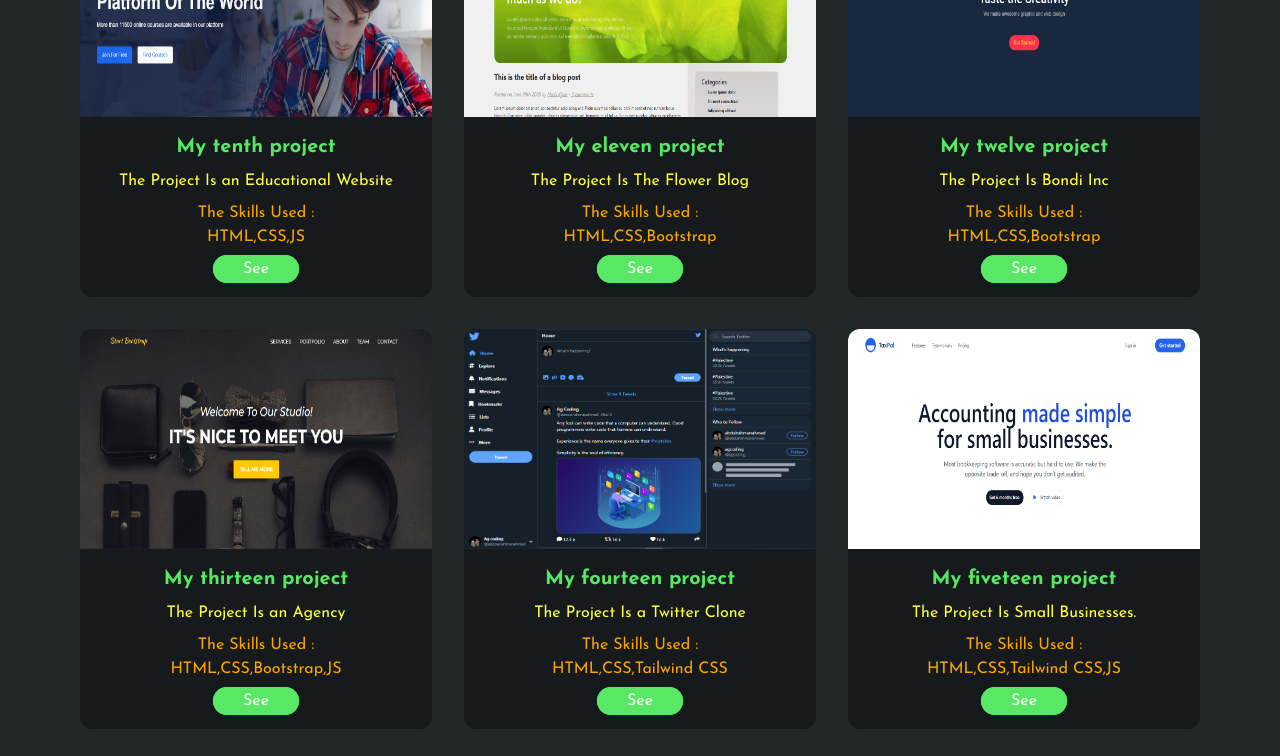
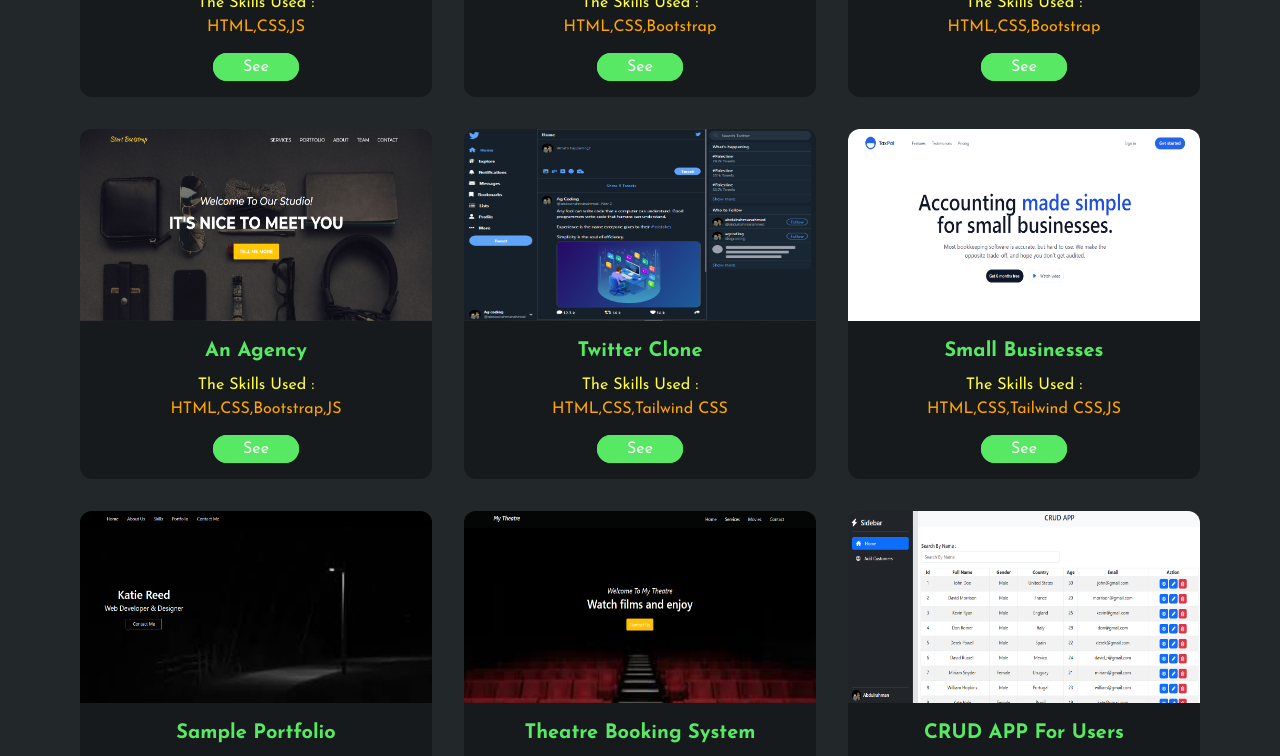
Before and after one commit to abdoahmed26/profile, a React (Create React App) app: page / in a window 1280 px wide. Shown: the part 3080-3836 px from the top of the page. Built offline with nearby package versions, Linux system fonts and the light colour scheme.

Commit message:
add new project movies

```diff
--- a/src/components/Projects/ProjectCom.jsx
+++ b/src/components/Projects/ProjectCom.jsx
@@ -5,16 +5,16 @@ AOS.init();
 const ProjectCom = ({image,title,desc,skills,url,data,duration}) => {
     return (
         <div data-aos={data} data-aos-duration={duration}
-        className="rounded-xl bg-bgcolor-1 h-[400px]">
+        className="rounded-xl bg-bgcolor-1 h-[350px]">
             <img src={image} className="w-full rounded-t-xl h-[55%]" alt="" />
             <div className="py-4 text-center">
-                <h1 className="text-xl font-bold text-primarycolor">{title}</h1>
-                <p className="my-2 text-seconderycolor">The Project Is {desc}</p>
+                <h1 className="text-xl font-bold text-primarycolor">{desc}</h1>
+                {/* <p className="my-2 text-seconderycolor">The Project Is {desc}</p> */}
                 <div className="my-2 text-thirdcolor">
-                    <p>The Skills Used :</p>
+                    <p className="text-seconderycolor">The Skills Used :</p>
                     <p>{skills}</p>
                 </div>
-                <div className="mt-2">
+                <div className="mt-4">
                     <a href={url} target="_blank" rel="noreferrer"
                     className="px-7 py-[4px] border-2 rounded-full border-primarycolor hover:bg-bgcolor-1 duration-300 bg-primarycolor text-lightcolor">
                         See
--- a/src/components/Projects/arrayProject.js
+++ b/src/components/Projects/arrayProject.js
@@ -22,6 +22,7 @@ import project21 from "../../Images/project21.png"
 import project22 from "../../Images/nextjs-todo.png"
 import project23 from "../../Images/nextjs-ecommerce.png"
 import project24 from "../../Images/Library.png"
+import project25 from "../../Images/Movies.png"
 
 export const arrayProjects = [
     {
@@ -99,7 +100,7 @@ export const arrayProjects = [
     {
         image:project10,
         title:"My tenth project",
-        desc:"an Educational Website",
+        desc:"Educational Website",
         skills:"HTML,CSS,JS",
         url:"https://abdoahmed26.github.io/project10/",
         data:"fade-right",
@@ -123,7 +124,7 @@ export const arrayProjects = [
     {
         image:project12,
         title:"My thirteen project",
-        desc:"an Agency",
+        desc:"An Agency",
         skills:"HTML,CSS,Bootstrap,JS",
         url:"https://abdoahmed26.github.io/project12/",
         data:"fade-right",
@@ -131,7 +132,7 @@ export const arrayProjects = [
     {
         image:project13,
         title:"My fourteen project",
-        desc:"a Twitter Clone",
+        desc:"Twitter Clone",
         skills:"HTML,CSS,Tailwind CSS",
         url:"https://abdoahmed26.github.io/project13/",
         data:"fade-up",
@@ -139,7 +140,7 @@ export const arrayProjects = [
     {
         image:project15,
         title:"My fiveteen project",
-        desc:"Small Businesses.",
+        desc:"Small Businesses",
         skills:"HTML,CSS,Tailwind CSS,JS",
         url:"https://abdoahmed26.github.io/project15/",
         data:"fade-down",
@@ -147,7 +148,7 @@ export const arrayProjects = [
     {
         image:project16,
         title:"My sixteen project",
-        desc:"Sample Portfolio.",
+        desc:"Sample Portfolio",
         skills:"React.js,Bootstrap",
         url:"https://abdoahmed26.github.io/project17/",
         data:"fade-right",
@@ -155,7 +156,7 @@ export const arrayProjects = [
     {
         image:project17,
         title:"My seventeenth project",
-        desc:"Theatre Booking System.",
+        desc:"Theatre Booking System",
         skills:"Angular,Bootstrap",
         url:"https://abdoahmed26.github.io/project16/",
         data:"fade-up",
@@ -163,7 +164,7 @@ export const arrayProjects = [
     {
         image:project18,
         title:"My eighteenth project",
-        desc:"CRUD APP For Users.",
+        desc:"CRUD APP For Users",
         skills:"React.js,Bootstrap",
         url:"https://abdoahmed26.github.io/project18/",
         data:"fade-down",
@@ -171,7 +172,7 @@ export const arrayProjects = [
     {
         image:project19,
         title:"My nineteenth project",
-        desc:"Coffee Shop.",
+        desc:"Coffee Shop",
         skills:"React.js,Tailwind CSS",
         url:"https://abdoahmed26.github.io/project19/",
         data:"fade-right",
@@ -179,7 +180,7 @@ export const arrayProjects = [
     {
         image:project20,
         title:"My twentieth project",
-        desc:"E-Commerce.",
+        desc:"E-Commerce",
         skills:"React.js,Tailwind CSS",
         url:"https://abdoahmed26.github.io/project20/",
         data:"fade-up",
@@ -187,7 +188,7 @@ export const arrayProjects = [
     {
         image:project21,
         title:"My twenty-one project",
-        desc:"Admin Page.",
+        desc:"Admin Page",
         skills:"React.js,Material UI,Tailwind CSS",
         url:"https://abdoahmed26.github.io/project21/",
         data:"fade-down",
@@ -195,7 +196,7 @@ export const arrayProjects = [
     {
         image:project22,
         title:"My twenty-two project",
-        desc:"Todo Page.",
+        desc:"FullStack Todo Page",
         skills:"Next.js, Prisma, Mongodb, Clerk",
         url:"https://fullstack-nextjs-todo.vercel.app/",
         data:"fade-right",
@@ -203,7 +204,7 @@ export const arrayProjects = [
     {
         image:project23,
         title:"My twenty-three project",
-        desc:"FullStack Ecommerce.",
+        desc:"FullStack E-Commerce",
         skills:"Next.js, Prisma, Mongodb, Stripe, Eamiljs",
         url:"https://next-js-e-commerce-two-blush.vercel.app/",
         data:"fade-up",
@@ -211,9 +212,17 @@ export const arrayProjects = [
     {
         image:project24,
         title:"My twenty-four project",
-        desc:"FullStack Library.",
+        desc:"FullStack Library",
         skills:"React.js, Node.js, Mongodb, Stripe, Eamiljs",
         url:"https://library-omega-nine.vercel.app/",
         data:"fade-down",
     },
+    {
+        image:project25,
+        title:"My twenty-five project",
+        desc:"FullStack Movies",
+        skills:"Next.js, Prisma, Mongodb, Shadcn ui",
+        url:"https://next-js-movies-swart.vercel.app/",
+        data:"fade-right",
+    },
 ]
```
Also changed, not shown: src/Images/Movies.png (added).
